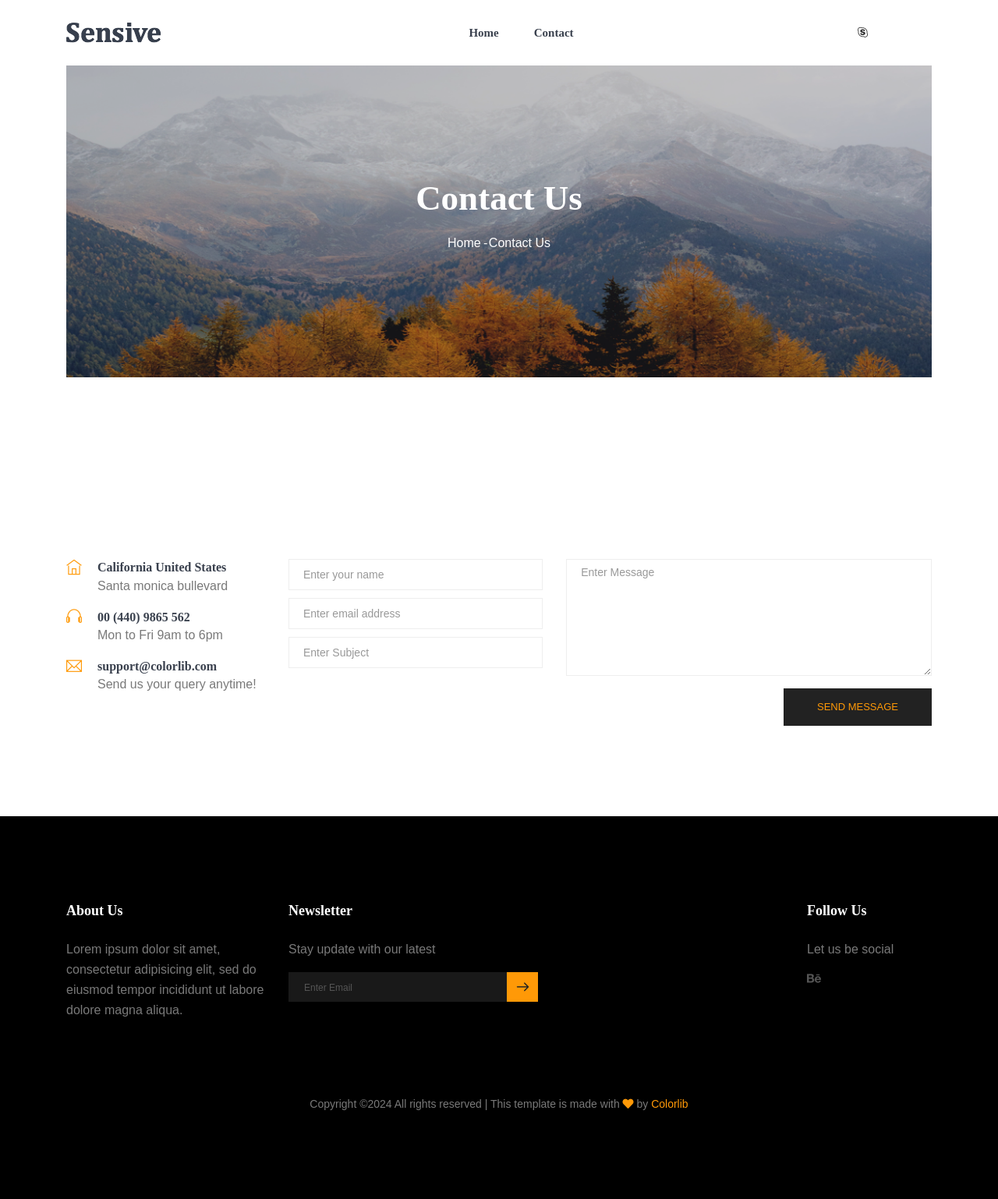
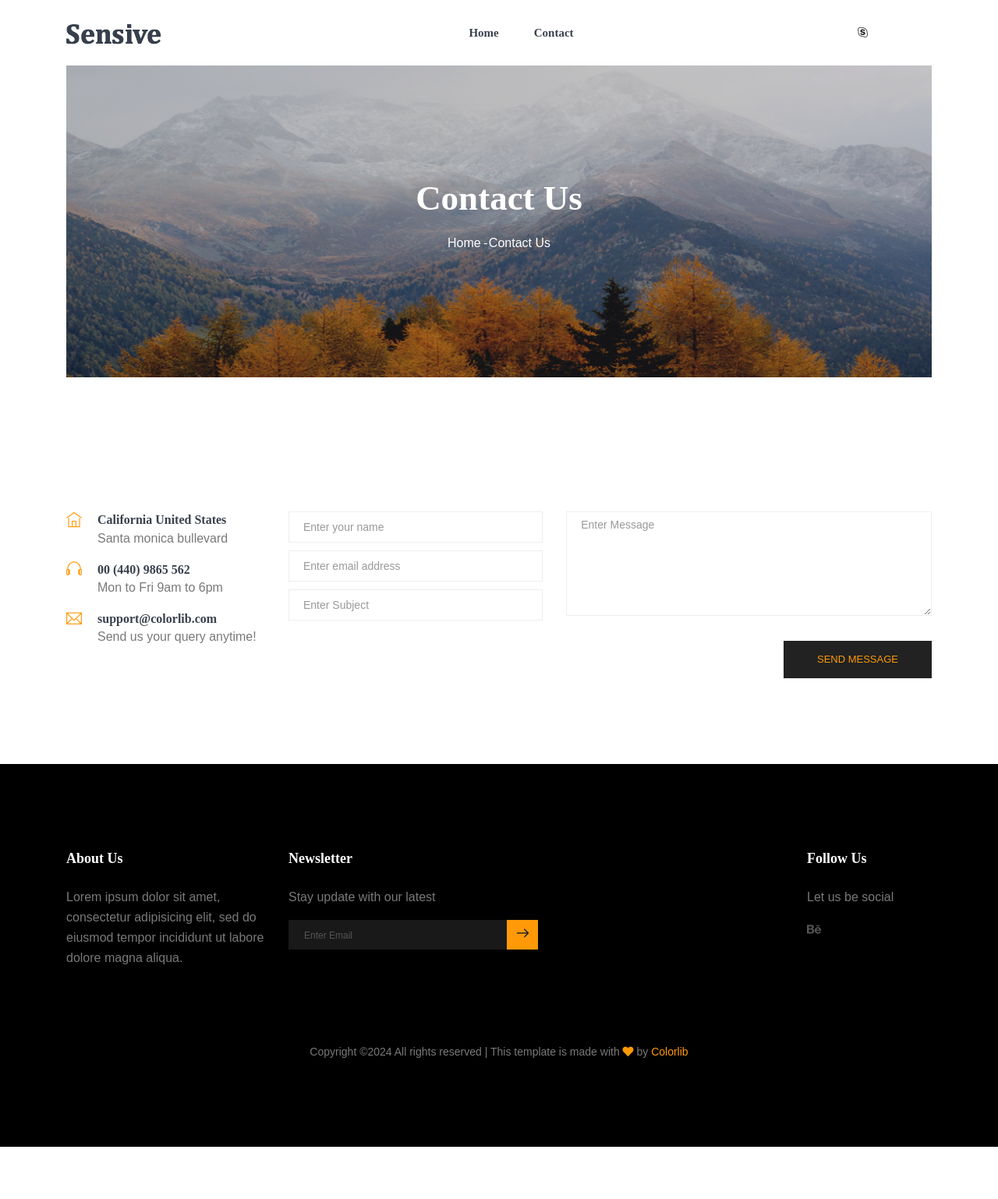
Before and after one commit to DmitryShvedov88/Blog-on-Django-lesson-from-Devman, a Django app: template templates/contact.html in a window 1280 px wide. Shown: the whole page at 78% size. After the commit the page ends 1471 px from the top, so only its background shows below. Run offline with Django 3.2, Linux system fonts and the light colour scheme; the template is opened without the code that fills it, so the values that code supplies are empty; parts of the project's set-up code (start-up, migrations or seed data) failed here and were passed over; some libraries are stand-ins or nearby versions.

Commit message:
Чиню разметку

```diff
--- a/templates/blog-base.html
+++ b/templates/blog-base.html
@@ -1,4 +1,5 @@
 {% load static %}
+<!DOCTYPE html>
 <html lang="en">
   <head>
     <meta charset="UTF-8">
@@ -7,6 +8,7 @@
     {% block button-title %}
     {% endblock %}
     <link rel="icon" href="{% static "img/favicon.png" %}" type="image/png">
+
     <link rel="stylesheet" href="{% static "styles.min.css" %}">
   </head>
   <body>
@@ -37,7 +39,8 @@
       </div>
     </header>
     <!--================Header Menu Area End =================-->
-
+    {% block site-main %}
+    {% endblock %}
     <!--================Hero Banner start =================-->
     {% block Hero-Banner%}
     {% endblock %}
@@ -46,21 +49,11 @@
     <!--================Hero Banner end =================-->
 
     <!--================ Blog slider start =================-->
-      <section class="mb-30px">
-        <div class="container">
-          <div class="d-flex">
     {% block Blog_slider_start %}
     {% endblock %}
-          </div>
-        </div>
-      </section>
     <!--================ Blog slider end =================-->
 
     <!--================ Start Blog Post Area =================-->
-      <section class="blog-post-area section-margin mt-4">
-        <div class="container">
-          <div class="row">
-            <div class="col-lg-8">
     {% block Start_Blog_Post_Area_1 %}
     {% endblock %}
     <!--================ End Blog Post Area =================-->
@@ -69,8 +62,6 @@
     {% block Start-Blog-Post-Siddebar %}
     {% endblock %}
     <!-- End Blog Post Siddebar -->
-      </section>
-    </main>
 
     <!-- ================ contact section start ================= -->
     {% block section-margin-small %}
```
Also changed, not shown: templates/index.html (+12 -2 lines). Lines whose indentation alone changed are shown as unchanged.
